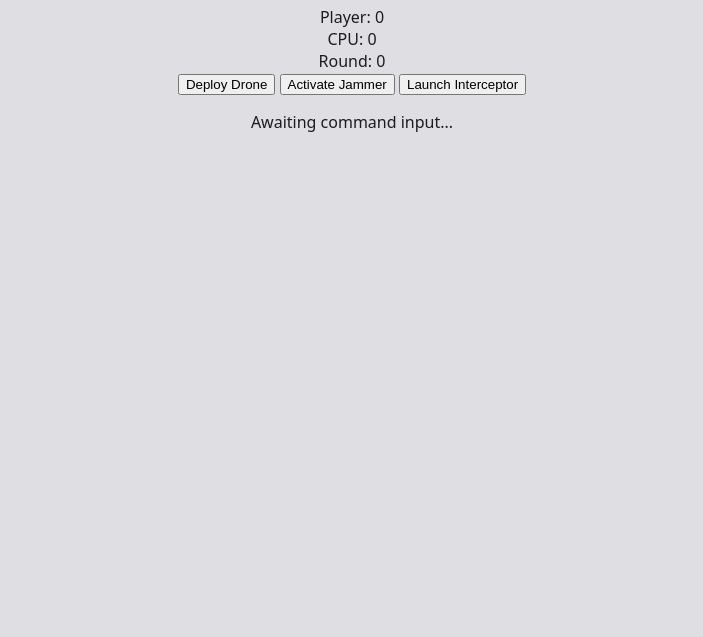
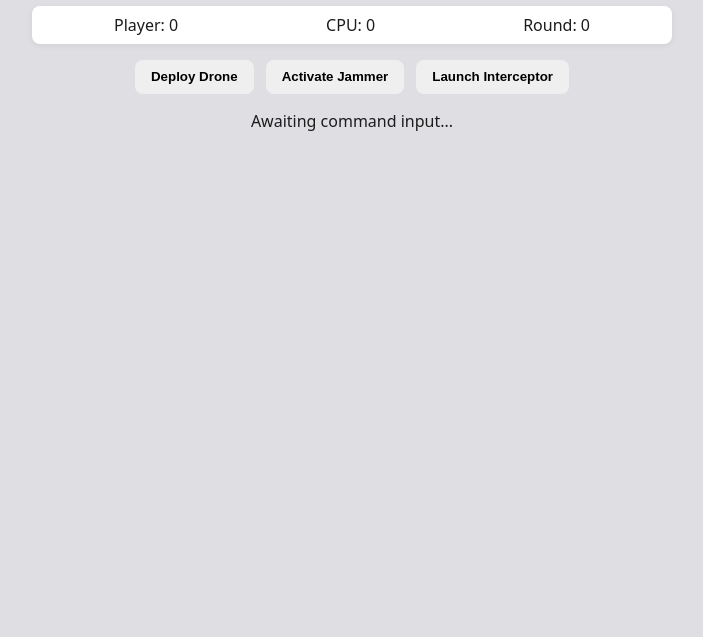
Before and after one commit to 1JF2025/cuas-engagement-simulation, a plain HTML site: page index.html in a window 1280 px wide. Shown: the part 163-800 px from the top of the page, without its empty margins (288-991 px from the left). Drawn offline with Linux system fonts and the light colour scheme; a script that the page names is missing.

Commit message:
style: Style all game interface components

```diff
--- a/styles.css
+++ b/styles.css
@@ -10,3 +10,38 @@ max-width:640px;
 margin:0 auto;
 text-align:center;
 }
+
+#board {
+display:flex;
+justify-content:space-around;
+margin-bottom:1rem;
+padding: .5rem;
+background: white;
+border-radius:8px;
+box-shadow:0 2px 6px rgba(0,0,0,.06);
+}
+
+#choices {
+margin: 1rem 0;
+display:flex;
+gap:.75rem;
+justify-content:center;
+}
+
+.move-btn {
+padding:.6rem 1rem;
+border-radius:8px;
+border:none;
+cursor:pointer;
+font-weight:600;
+}
+
+#result-message {
+min-height:2rem;
+margin-top:1rem;
+}
+
+button[disabled] {
+opacity:.5;
+cursor:not-allowed;
+}
```
